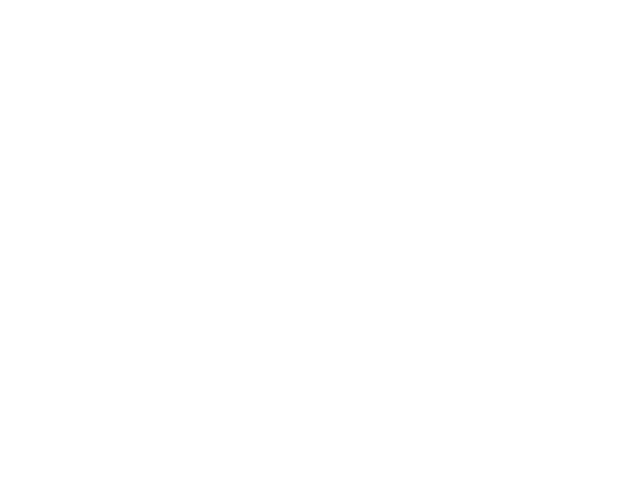
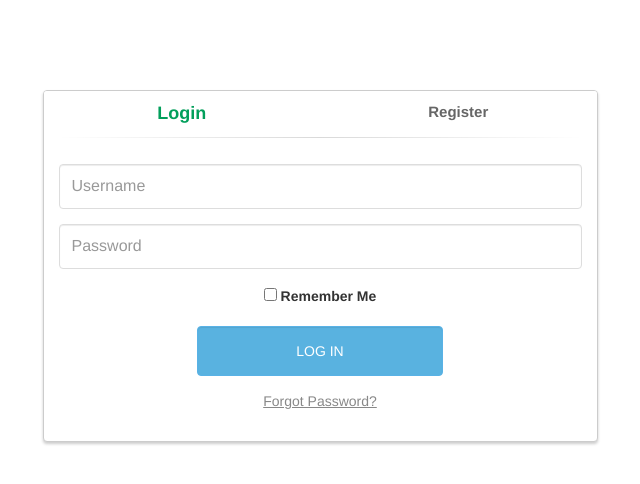
Before and after one commit to OumarKaraga/Fisk-1.0, a plain HTML site: page public/index.html in a window 1280 px wide. Shown: the whole page, without its empty margins (320-960 px from the left). Drawn offline with nearby package versions, Linux system fonts and the light colour scheme; some packages are replaced by stand-ins of ours.

Commit message:
Edited Welcome Page
Made login and Signup

```diff
--- /dev/null
+++ b/public/index.css
@@ -0,0 +1,99 @@
+body {
+    padding-top: 90px;
+}
+.panel-login {
+	border-color: #ccc;
+	-webkit-box-shadow: 0px 2px 3px 0px rgba(0,0,0,0.2);
+	-moz-box-shadow: 0px 2px 3px 0px rgba(0,0,0,0.2);
+	box-shadow: 0px 2px 3px 0px rgba(0,0,0,0.2);
+}
+.panel-login>.panel-heading {
+	color: #00415d;
+	background-color: #fff;
+	border-color: #fff;
+	text-align:center;
+}
+.panel-login>.panel-heading a{
+	text-decoration: none;
+	color: #666;
+	font-weight: bold;
+	font-size: 15px;
+	-webkit-transition: all 0.1s linear;
+	-moz-transition: all 0.1s linear;
+	transition: all 0.1s linear;
+}
+.panel-login>.panel-heading a.active{
+	color: #029f5b;
+	font-size: 18px;
+}
+.panel-login>.panel-heading hr{
+	margin-top: 10px;
+	margin-bottom: 0px;
+	clear: both;
+	border: 0;
+	height: 1px;
+	background-image: -webkit-linear-gradient(left,rgba(0, 0, 0, 0),rgba(0, 0, 0, 0.15),rgba(0, 0, 0, 0));
+	background-image: -moz-linear-gradient(left,rgba(0,0,0,0),rgba(0,0,0,0.15),rgba(0,0,0,0));
+	background-image: -ms-linear-gradient(left,rgba(0,0,0,0),rgba(0,0,0,0.15),rgba(0,0,0,0));
+	background-image: -o-linear-gradient(left,rgba(0,0,0,0),rgba(0,0,0,0.15),rgba(0,0,0,0));
+}
+.panel-login input[type="text"],.panel-login input[type="email"],.panel-login input[type="password"] {
+	height: 45px;
+	border: 1px solid #ddd;
+	font-size: 16px;
+	-webkit-transition: all 0.1s linear;
+	-moz-transition: all 0.1s linear;
+	transition: all 0.1s linear;
+}
+.panel-login input:hover,
+.panel-login input:focus {
+	outline:none;
+	-webkit-box-shadow: none;
+	-moz-box-shadow: none;
+	box-shadow: none;
+	border-color: #ccc;
+}
+.btn-login {
+	background-color: #59B2E0;
+	outline: none;
+	color: #fff;
+	font-size: 14px;
+	height: auto;
+	font-weight: normal;
+	padding: 14px 0;
+	text-transform: uppercase;
+	border-color: #59B2E6;
+}
+.btn-login:hover,
+.btn-login:focus {
+	color: #fff;
+	background-color: #53A3CD;
+	border-color: #53A3CD;
+}
+.forgot-password {
+	text-decoration: underline;
+	color: #888;
+}
+.forgot-password:hover,
+.forgot-password:focus {
+	text-decoration: underline;
+	color: #666;
+}
+
+.btn-register {
+	background-color: #1CB94E;
+	outline: none;
+	color: #fff;
+	font-size: 14px;
+	height: auto;
+	font-weight: normal;
+	padding: 14px 0;
+	text-transform: uppercase;
+	border-color: #1CB94A;
+}
+.btn-register:hover,
+.btn-register:focus {
+	color: #fff;
+	background-color: #1CA347;
+	border-color: #1CA347;
+}
--- a/public/index.html
+++ b/public/index.html
@@ -14,10 +14,90 @@
     <script defer src="/__/firebase/4.10.0/firebase-storage.js"></script>
     <!-- initialize the SDK after all desired features are loaded -->
     <script defer src="/__/firebase/init.js"></script>
+    <link href="//maxcdn.bootstrapcdn.com/bootstrap/3.3.0/css/bootstrap.min.css" rel="stylesheet" id="bootstrap-css">
+    <script src="//maxcdn.bootstrapcdn.com/bootstrap/3.3.0/js/bootstrap.min.js"></script>
+    <script src="//code.jquery.com/jquery-1.11.1.min.js"></script>
+    <link rel="stylesheet" type="text/css" href="index.css">
+    <script type="text/javascript" src="index.js"></script>
 
-    <style media="screen"></style>
+    <style media="screen" src></style>
   </head>
       <body>
+
+        <div class="container">
+      <div class="row">
+      <div class="col-md-6 col-md-offset-3">
+        <div class="panel panel-login">
+          <div class="panel-heading">
+            <div class="row">
+              <div class="col-xs-6">
+                <a href="#" class="active" id="login-form-link">Login</a>
+              </div>
+              <div class="col-xs-6">
+                <a href="#" id="register-form-link">Register</a>
+              </div>
+            </div>
+            <hr>
+          </div>
+          <div class="panel-body">
+            <div class="row">
+              <div class="col-lg-12">
+                <form id="login-form" action="https://phpoll.com/login/process" method="post" role="form" style="display: block;">
+                  <div class="form-group">
+                    <input type="text" name="username" id="username" tabindex="1" class="form-control" placeholder="Username" value="">
+                  </div>
+                  <div class="form-group">
+                    <input type="password" name="password" id="password" tabindex="2" class="form-control" placeholder="Password">
+                  </div>
+                  <div class="form-group text-center">
+                    <input type="checkbox" tabindex="3" class="" name="remember" id="remember">
+                    <label for="remember"> Remember Me</label>
+                  </div>
+                  <div class="form-group">
+                    <div class="row">
+                      <div class="col-sm-6 col-sm-offset-3">
+                        <input type="submit" name="login-submit" id="login-submit" tabindex="4" class="form-control btn btn-login" value="Log In">
+                      </div>
+                    </div>
+                  </div>
+                  <div class="form-group">
+                    <div class="row">
+                      <div class="col-lg-12">
+                        <div class="text-center">
+                          <a href="https://phpoll.com/recover" tabindex="5" class="forgot-password">Forgot Password?</a>
+                        </div>
+                      </div>
+                    </div>
+                  </div>
+                </form>
+                <form id="register-form" action="https://phpoll.com/register/process" method="post" role="form" style="display: none;">
+                  <div class="form-group">
+                    <input type="text" name="username" id="username" tabindex="1" class="form-control" placeholder="Username" value="">
+                  </div>
+                  <div class="form-group">
+                    <input type="email" name="email" id="email" tabindex="1" class="form-control" placeholder="Email Address" value="">
+                  </div>
+                  <div class="form-group">
+                    <input type="password" name="password" id="password" tabindex="2" class="form-control" placeholder="Password">
+                  </div>
+                  <div class="form-group">
+                    <input type="password" name="confirm-password" id="confirm-password" tabindex="2" class="form-control" placeholder="Confirm Password">
+                  </div>
+                  <div class="form-group">
+                    <div class="row">
+                      <div class="col-sm-6 col-sm-offset-3">
+                        <input type="submit" name="register-submit" id="register-submit" tabindex="4" class="form-control btn btn-register" value="Register Now">
+                      </div>
+                    </div>
+                  </div>
+                </form>
+              </div>
+            </div>
+          </div>
+        </div>
+      </div>
+    </div>
+  </div>
 
         <script>
         </script>
--- /dev/null
+++ b/public/index.js
@@ -0,0 +1,18 @@
+$(function() {
+
+    $('#login-form-link').click(function(e) {
+		$("#login-form").delay(100).fadeIn(100);
+ 		$("#register-form").fadeOut(100);
+		$('#register-form-link').removeClass('active');
+		$(this).addClass('active');
+		e.preventDefault();
+	});
+	$('#register-form-link').click(function(e) {
+		$("#register-form").delay(100).fadeIn(100);
+ 		$("#login-form").fadeOut(100);
+		$('#login-form-link').removeClass('active');
+		$(this).addClass('active');
+		e.preventDefault();
+	});
+
+});
```
Also changed, not shown: 1 other file.
